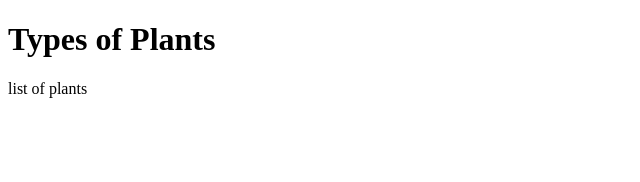
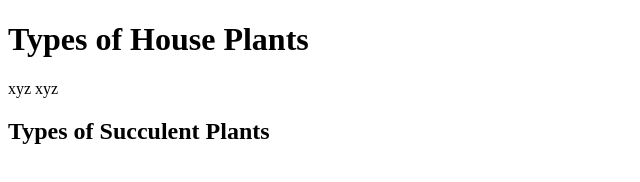
Before and after one commit to andreamrq90/andreamrq90.github.io, a plain HTML site: page index.html in a window 1280 px wide. Shown: the whole page, without its empty margins (0-640 px from the left). Drawn offline with Linux system fonts and the light colour scheme.

Commit message:
succulents

```diff
--- a/index.html
+++ b/index.html
@@ -2,10 +2,15 @@
       <html>
 <h1>
                     <meta charset="utf-8">
-    Types of Plants
+    Types of House Plants
     <title> Andrea's Website</title>
              </h1>
 <p1>
-    list of plants
+    xyz xyz
              </p1>
+<h2>
+                    <meta charset="utf-8">
+    Types of Succulent Plants
+    <title> Andrea's Website</title>
+             </h2>
 </html>
```
